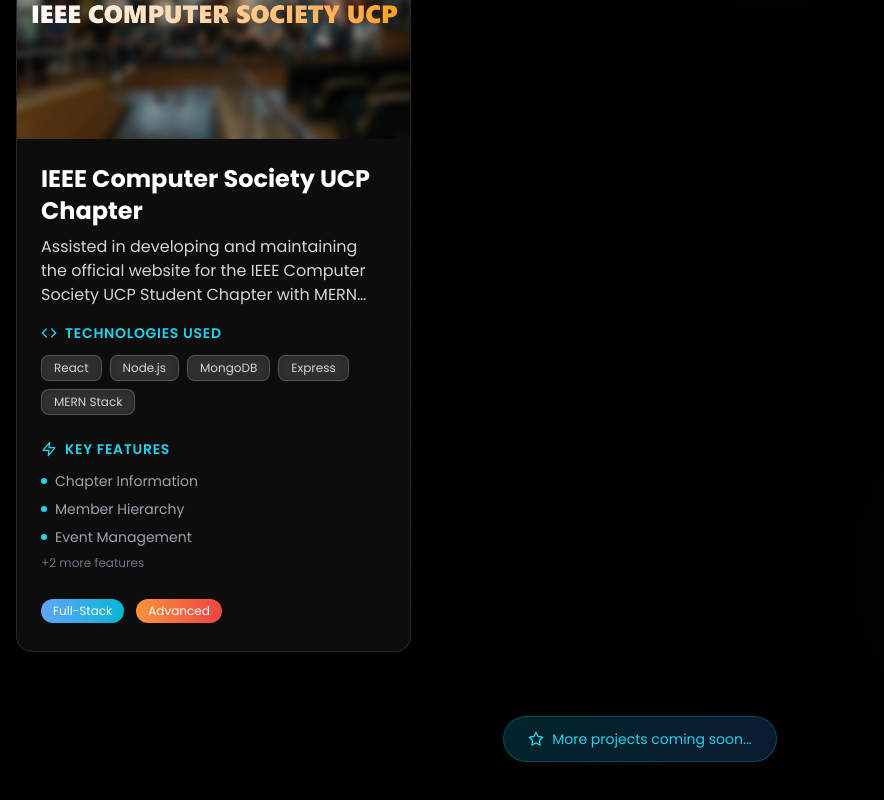
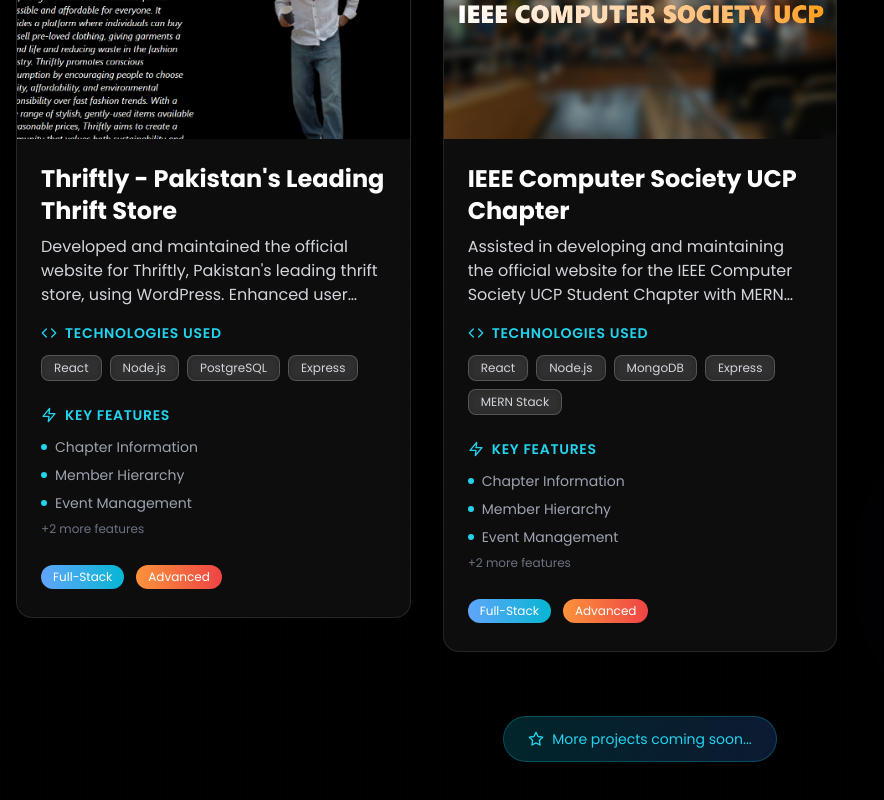
Before and after one commit to Talhabadar184/talhabadar-portfolio, a React (Vite) app: page / in a window 1280 px wide. Shown: the part 5176-5976 px from the top of the page, without its empty margins (0-884 px from the left). Built offline with nearby package versions, Linux system fonts and the light colour scheme.

Commit message:
thriftly

```diff
--- a/src/Components/Projects/index.jsx
+++ b/src/Components/Projects/index.jsx
@@ -346,6 +346,18 @@ const projects = [
   },
   {
     id: 4,
+    title: "Thriftly - Pakistan's Leading Thrift Store",
+    description: "Developed and maintained the official website for Thriftly, Pakistan's leading thrift store, using WordPress. Enhanced user experience by implementing custom themes and plugins, optimizing site performance, and ensuring mobile responsiveness.",
+    image: "/thriftly.png",
+    liveLink: "https://ieee-ucp.org",
+    codeLink: "",
+    technologies: ["React", "Node.js", "PostgreSQL", "Express"],
+    category: "Full-Stack",
+    difficulty: "Advanced",
+    features: ["Chapter Information", "Member Hierarchy", "Event Management", "Registration System", "Admin Panel"]
+  },
+  {
+    id: 5,
     title: "IEEE Computer Society UCP Chapter",
     description: "Assisted in developing and maintaining the official website for the IEEE Computer Society UCP Student Chapter with MERN stack. Contributed to creating a dynamic and user-friendly experience by updating content, posting event announcements, and managing student resources under supervision.",
     image: "/ieecs.png",
```
Also changed, not shown: public/thriftly.png (added).
